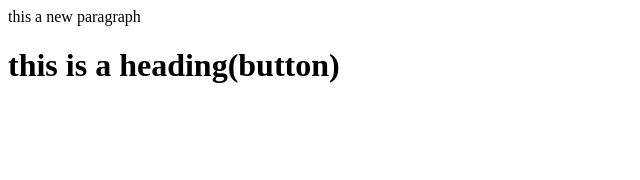
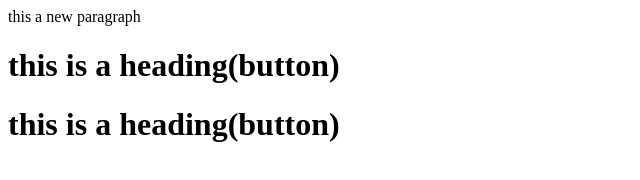
Before and after one commit to rithikaanamoni/localrepo, a plain HTML site: page index.html in a window 1280 px wide. Shown: the whole page, without its empty margins (0-640 px from the left). Drawn offline with Linux system fonts and the light colour scheme.

Commit message:
added new

```diff
--- a/index.html
+++ b/index.html
@@ -1,2 +1,3 @@
 <p>this a new paragraph</p>
 <h1>this is a heading(button)</h1>
+<h1>this is a heading(button)</h1>
```
